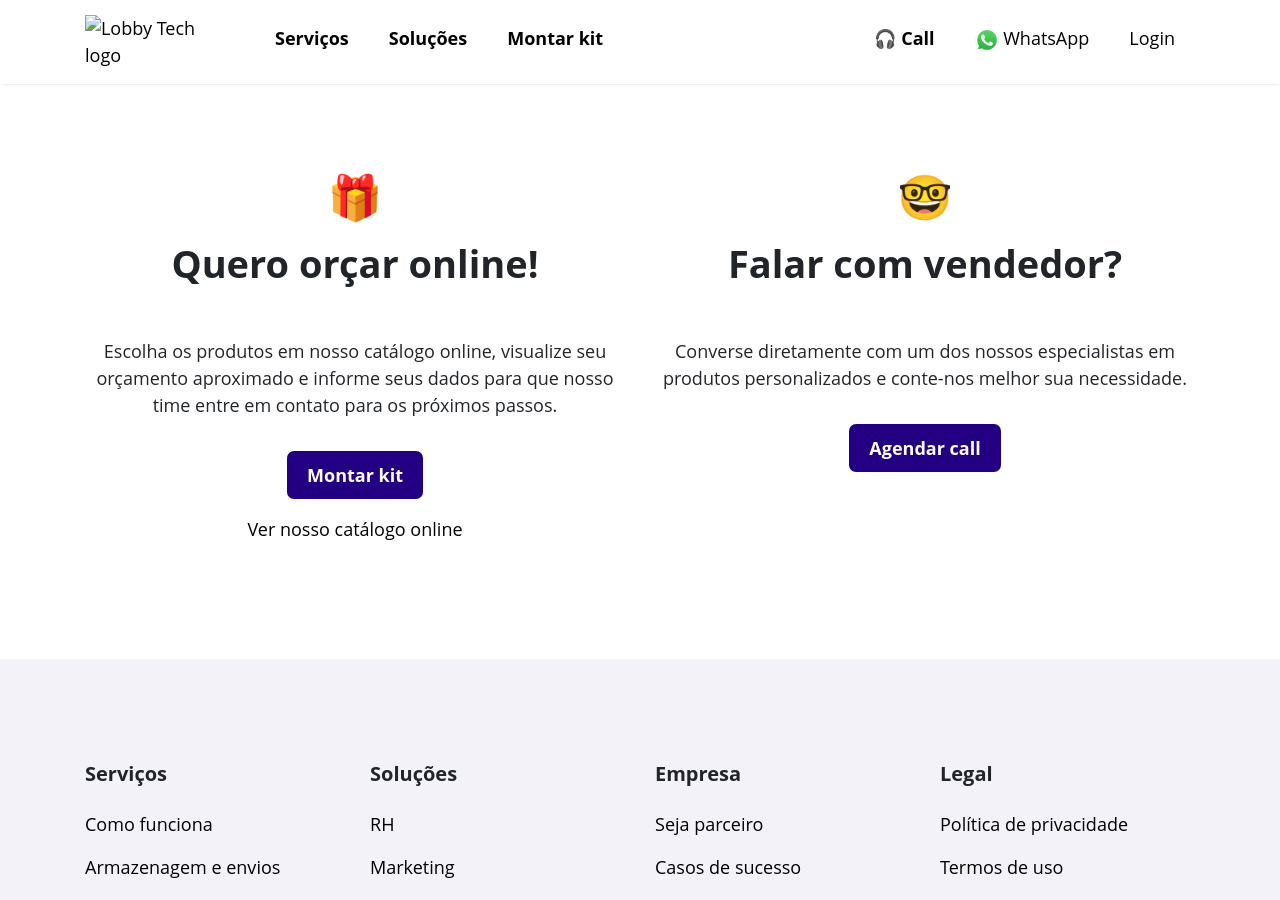
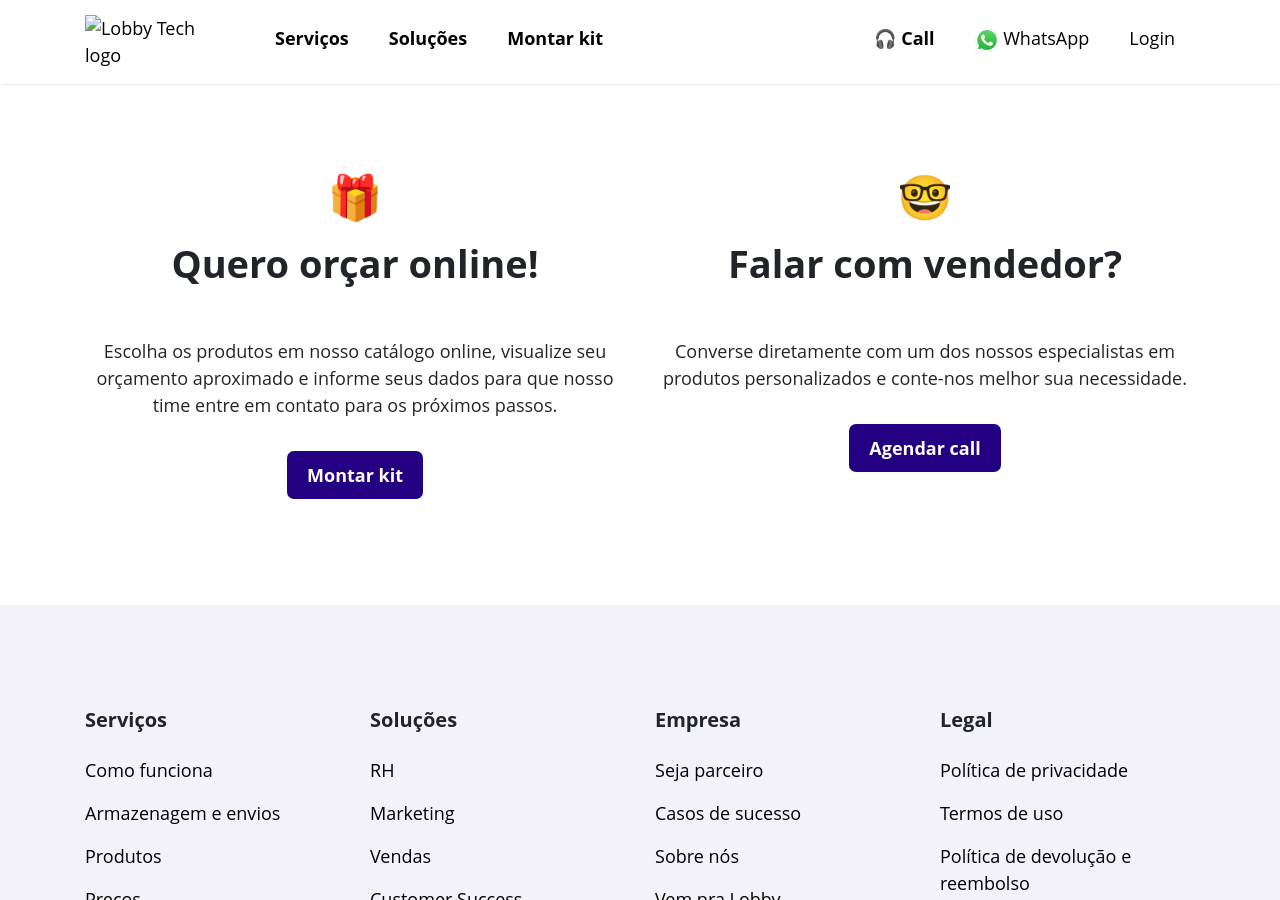
Before and after one commit to lobby-tech/lobby.tech, a Jekyll site: the page built from monte-seu-kit.html, in a window 1280 px wide and 900 px high. Built offline with Jekyll 4.4.1, drawn with Linux system fonts in a browser that asks for light colours; a script that is not in the unit is left out.

Commit message:
Added lead generation using catalog and added lojinha on header menu

```diff
--- a/_layouts/home.html
+++ b/_layouts/home.html
@@ -74,6 +74,11 @@
               <li>
                 <a href="/precos">
                   <b>Preços</b>
+                </a>
+              </li>
+              <li>
+                <a href="/lojinha-da-sua-marca">
+                  <b>Lojinha da sua marca</b>
                 </a>
               </li>
             </ul>
--- a/monte-seu-kit.html
+++ b/monte-seu-kit.html
@@ -17,9 +17,7 @@
         </p>
         <br>
         <p>
-          <a href="/forms" class="btn js-btn-catalog">Montar kit</a>
-          <br><br>
-          <a href="https://app.lobby.tech/catalogo">Ver nosso catálogo online</a>
+          <a href="https://app.lobby.tech/catalogo" class="btn js-btn-catalog">Montar kit</a>
         </p>
       </div>
     </div>
```
